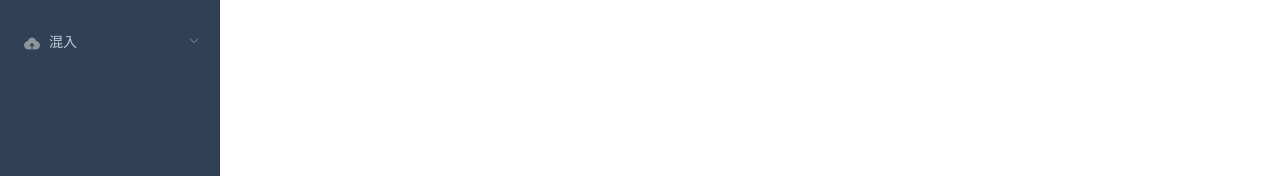
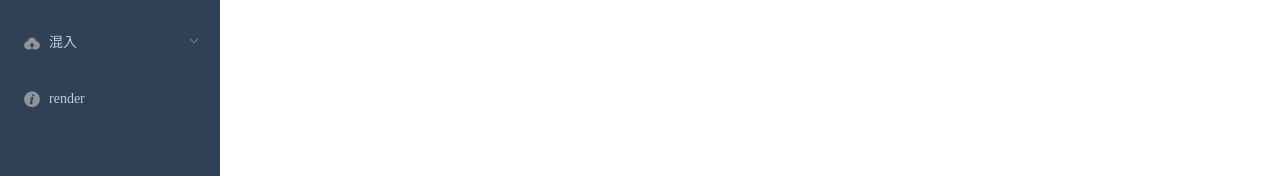
Before and after one commit to mrxiang-hub/vue-project, a Vue app: page /dashboard in a window 1280 px wide. Shown: the part 378-554 px from the top of the page. Built offline with nearby package versions, Linux system fonts and the light colour scheme.

Commit message:
render 函数

```diff
--- a/src/router/index.js
+++ b/src/router/index.js
@@ -221,6 +221,25 @@ export const routes = [
                 component: () => import('@/views/mix/example2')
             }
         ]
+    },
+    {
+        path: '/render',
+        meta: {
+            title: 'render函数',
+            icon: 'el-icon-info'
+        },
+        component: Layout,
+        children: [
+            {
+                path: '',
+                name: 'Render',
+                meta: {
+                    title: 'render',
+                    icon: 'el-icon-info'
+                },
+                component: () => import('@/views/render/render')
+            }
+        ]
     }
 ]
 const router = new VueRouter({
--- /dev/null
+++ b/src/views/render/render.vue
@@ -0,0 +1,13 @@
+<template>
+  <div>render函数</div>
+</template>
+
+<script>
+export default {
+name: "render"
+}
+</script>
+
+<style scoped>
+
+</style>
```
